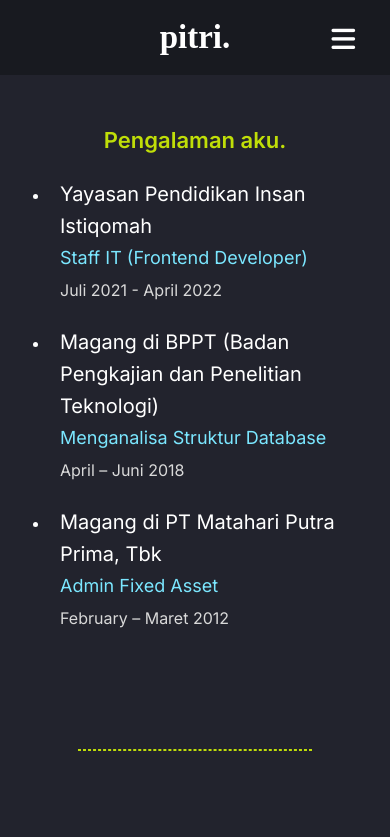
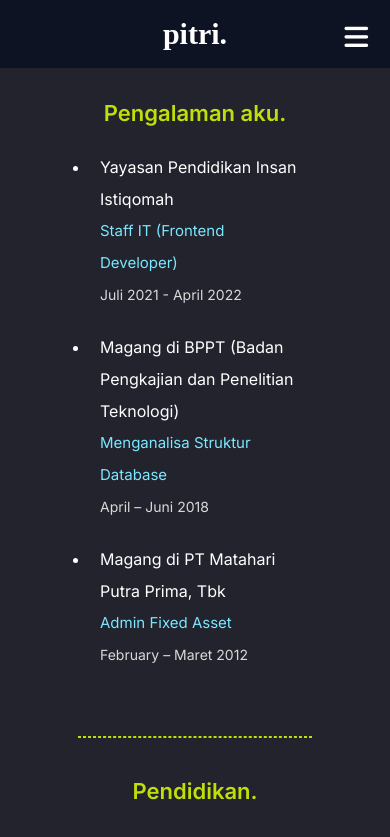
Before and after one commit to indrayanipitri/my-porto, a React (Create React App) app: page /resume in a window 390 px wide. Shown: the top 837 px of the page. Built offline with nearby package versions, Linux system fonts and the light colour scheme; the HTML template or start-up script is replaced by a standard one; a web font is replaced by a local one.

Commit message:
update style

```diff
--- a/src/App.css
+++ b/src/App.css
@@ -19,7 +19,7 @@
 .nav {
   display: flex;
   justify-content: space-around;
-  background-color: #181A20;
+  background-color: #0e1323;
   font-size: 18px;
   height: 75px;
   align-items: center;
@@ -59,6 +59,14 @@
 }
 
 @media screen and (max-width: 880px) {
+  .nav {
+    height: 68px;
+  }
+
+  .logo {
+    font-size: 30px;
+  }
+
   .nav-links {
     display: none;
   }
@@ -71,9 +79,13 @@
     top: 75px;
     width: 100%;
     transition: all 0.5 ease-out;
-    background-color: #181A20;
+    background-color: #0e1323;
     color: #fff;
     height: 100vh;
+  }
+
+  .nav-links-mobile a:hover {
+    color: #7BE7FF;
   }
 
   .about,
@@ -81,7 +93,6 @@
   .tech,
   .resume,
   .contact {
-    color: #7BE7FF;
     text-align: center;
     padding:  32px;
     width: 100%;
@@ -91,11 +102,11 @@
   .mobile-menu {
     display: block;
     position: absolute;
-    top: 25px;
-    right: 35px;
+    top: 23px;
+    right: 22px;
     font-size: 27px;
     color: white;
-    background-color: #181A20;
+    background-color: #0e1323;
     border: none;
   }
 }
@@ -143,14 +154,14 @@
 
 .img-profile img {
   width: 300px;
+  height: 300px;;
   border-radius: 50%;
   border: 3px solid #C0DE08;
 }
 
-
 .jumbotron .my-name {
  width: 40%;
- padding: 70px 0;
+ padding: 60px 0 0;
 
 }
 
@@ -162,6 +173,22 @@
 .my-name h1 {
   font-size: 40px;
   line-height: 50px;
+}
+
+.img-github {
+  display: flex;
+  justify-content: flex-end;
+  padding-top: 50px;
+}
+
+.img-github img {
+  width: 80px;
+  height: 80px;
+  border-radius: 50%;
+}
+
+.img-github img:hover {
+  border: 3px solid #C0DE08;
 }
 
 
@@ -196,7 +223,6 @@
 
 .figure {
   flex-grow: 1;
-
 }
 
 .projects img {
@@ -238,7 +264,7 @@ figcaption {
 
 /* Footer */
 .footer {
-  background-color: #181A20;
+  background-color: #0e1323;
 }
 
 .footer p {
@@ -271,13 +297,13 @@ figcaption {
 }
 
 .resume-me .item-list h2 {
-  font-size: 20px;
+  font-size: 18px;
   font-weight: 400;
 }
 
 .resume-me .item-list h3 {
   color: #7BE7FF;
-  font-size: 18px;
+  font-size: 17px;
   font-weight: 400;
 }
 
@@ -334,23 +360,14 @@ figcaption {
   line-height: 27px;
 }
 
-
 .kontak img {
   width: 50px;
   height: 50px;
 }
 
-
 @media screen and (max-width: 1230px) {
   .section {
     padding: 3% 5% 0;
-  }
-
-  /* about resume contact */
-  .projects,
-
-  .resume-me {
-    padding: 0 5%;
   }
 }
 
@@ -361,9 +378,12 @@ figcaption {
 
   /* about resume contact */
 
-  .projects,
+  .projects {
+    padding: 20px 0px;
+  }
+
   .resume-me {
-    padding: 40px 0;
+    padding: 20px 80px;
   }
 
   /* Jumbotron */
@@ -394,8 +414,8 @@ figcaption {
     font-size: 16px;
     line-height: 28px;
   }
+}
 
-}
 @media screen and (max-width: 880px) {
   .kontak {
     height: auto;
@@ -447,12 +467,21 @@ figcaption {
     font-size: 31px;
   }
 
+  .img-github {
+    display: none;
+  }
+
   /* Line */
   .line-1 {
     margin: 30px auto 20px;
   }
   .line-2 {
     margin: 0 auto 40px;
+  }
+
+  /* About me */
+  .description {
+    font-size: 15px;
   }
 
   /* Projects */
@@ -490,4 +519,24 @@ figcaption {
     justify-content: space-around;
   }
 
+  /* Resume */
+  .resume-me {
+    padding: 20px 40px;
+  }
+
+  .resume-me .item-list h2 {
+    font-size: 16px;
+  }
+
+  .resume-me .item-list h3 {
+    font-size: 15px;
+  }
+
+  .resume-me .item-list p {
+    font-size: 14px;
+  }
+
+  .line-resume {
+    margin: 20px auto;
+  }
 }
--- a/src/pages/About.js
+++ b/src/pages/About.js
@@ -5,7 +5,7 @@ export default function About() {
         <div className="container">
             <article>
                 <h2 className="title">Tentang aku.</h2>
-                <p className="description"> tertarik di dunia coding, terutama frontend developer. bisa slicing web. bisa ngedesign web juga pake figma atau adobe xd. suka explore hal-hal baru. belajar coding udah dari 2020, tapi pengalaman aku baru di satu tempat hehe. berikut project yang udah aku bikin dan porto lain yg aku bikin buat tambahan nilai :D</p>
+                <p className="description"> tertarik di dunia coding, terutama frontend developer. bisa slicing web. bisa ngedesign web juga pake figma atau adobe xd. suka explore hal-hal baru. belajar coding udah dari 2021, tapi pengalaman aku baru di satu tempat hehe. berikut project yang udah aku bikin dan porto lain yg aku bikin buat tambahan nilai :D</p>
             </article>
         </div>
         </div>
--- a/src/pages/Home.js
+++ b/src/pages/Home.js
@@ -1,4 +1,5 @@
 import imgProfile from '../images/pipit.png'
+import imgGithub from '../images/github.png'
 import Line from '../Line/Line'
 import About from './About'
 import Projects from './Projects'
@@ -16,6 +17,10 @@ export default function Home() {
                 <h1>Halo!
                 <br/>
                 Aku, <span>Pitri Indrayani.</span></h1>
+                <div className="img-github">
+                    <a href="https://github.com/indrayanipitri" target="_blank" rel="noreferrer"><img src={imgGithub} alt="github" /></a>
+                </div>
+
             </div>
         </div>
     <Line/>
```
